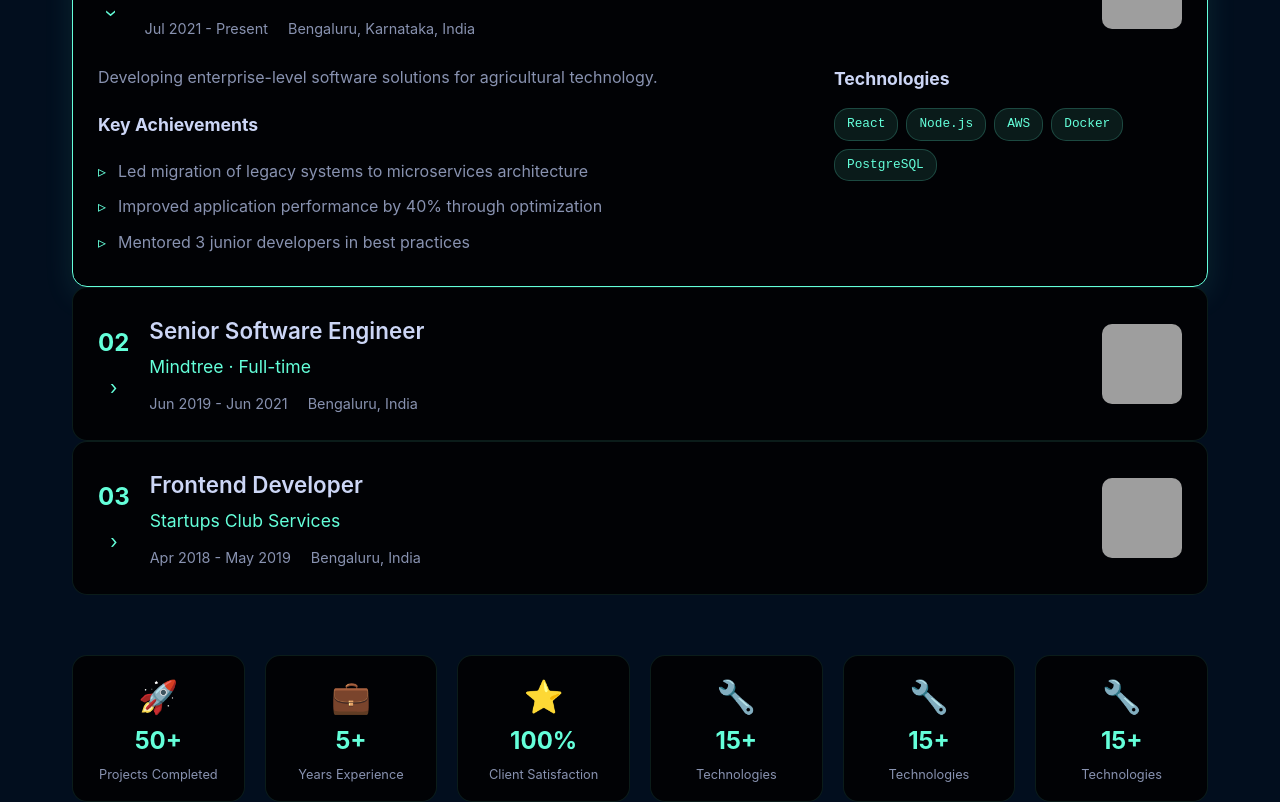
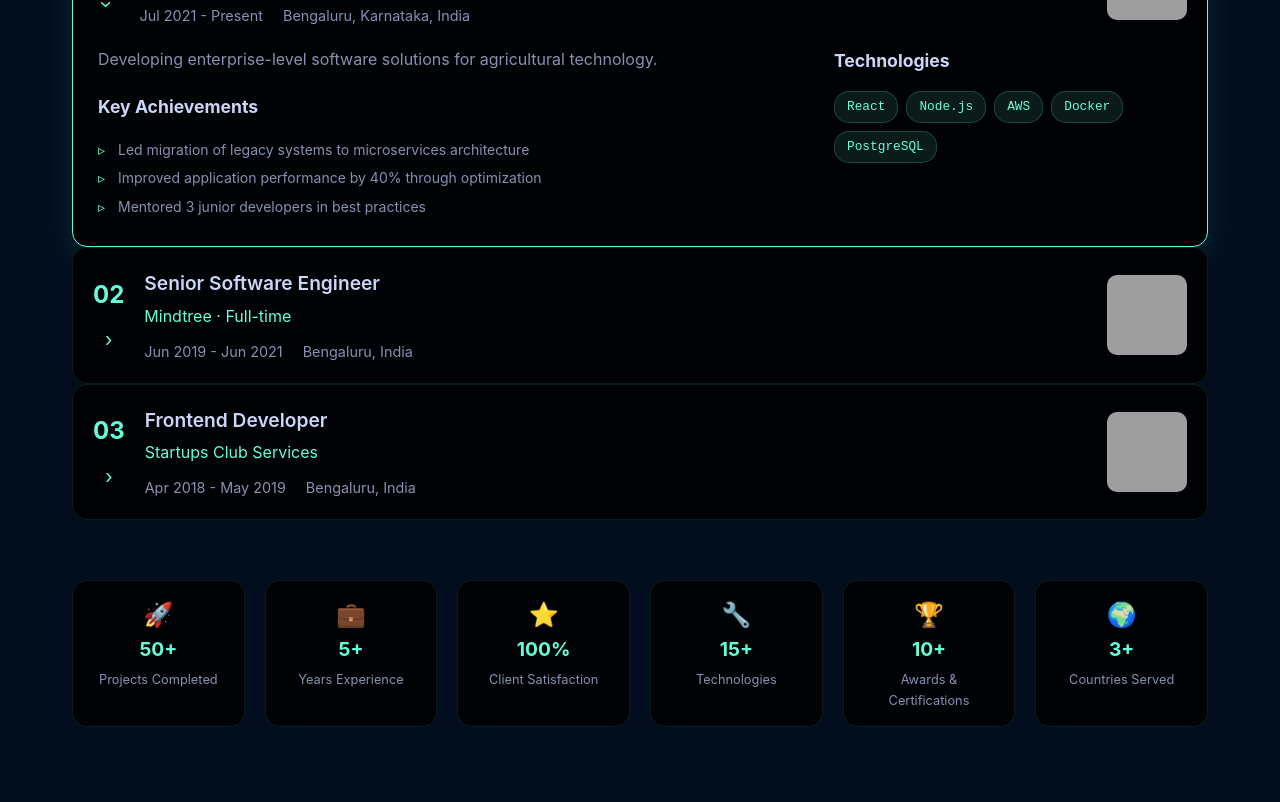
Before and after one commit to akhtarvahid/va-portfolio, a React (Vite) app: page / in a window 1280 px wide. Shown: the part 1100-1902 px from the top of the page. Built offline with nearby package versions, Linux system fonts and the light colour scheme; grey boxes are pictures that could not be loaded.

Commit message:
feat: states data

```diff
--- a/src/components/Portfolio.css
+++ b/src/components/Portfolio.css
@@ -770,7 +770,7 @@ section {
 .accordion-header {
   display: flex;
   align-items: center;
-  padding: 25px;
+  padding: 20px;
   cursor: pointer;
   gap: 20px;
   transition: all 0.3s ease;
@@ -808,7 +808,7 @@ section {
 }
 
 .accordion-main-info h4 {
-  font-size: 1.4rem;
+  font-size: 1.2rem;
   color: #ccd6f6;
   margin-bottom: 5px;
   font-weight: 600;
@@ -817,9 +817,11 @@ section {
 .company {
   color: #64ffda;
   margin-bottom: 10px;
-  font-size: 1.1rem;
+  font-size: 1rem;
 }
-
+.location, .duration {
+  font-size: .9rem;
+}
 .accordion-meta {
   display: flex;
   gap: 20px;
@@ -876,9 +878,10 @@ section {
 
 .achievements li {
   color: #8892b0;
-  padding: 5px 0;
+  padding: 3px 0;
   position: relative;
   padding-left: 20px;
+  font-size: .875rem;
 }
 
 .achievements li:before {
@@ -931,11 +934,11 @@ section {
 }
 
 .stat-icon {
-  font-size: 2rem;
+  font-size: 1.5rem;
 }
 
 .stat-content h4 {
-  font-size: 1.5rem;
+  font-size: 1.2rem;
   color: #64ffda;
   margin-bottom: 5px;
   font-weight: 700;
--- a/src/components/Portfolio.tsx
+++ b/src/components/Portfolio.tsx
@@ -339,7 +339,14 @@ const AboutSection = () => {
       image: "https://images.unsplash.com/photo-1556655848-f3a79cc6d4b3?w=300",
     },
   ];
-
+  const statsData = [
+    { id: 1, icon: "🚀", number: "50+", label: "Projects Completed" },
+    { id: 2, icon: "💼", number: "5+", label: "Years Experience" },
+    { id: 3, icon: "⭐", number: "100%", label: "Client Satisfaction" },
+    { id: 4, icon: "🔧", number: "15+", label: "Technologies" },
+    { id: 5, icon: "🏆", number: "10+", label: "Awards & Certifications" },
+    { id: 6, icon: "🌍", number: "3+", label: "Countries Served" },
+  ];
   const toggleExperience = (id: number) => {
     setActiveExperience(activeExperience === id ? null : id);
   };
@@ -419,51 +426,15 @@ const AboutSection = () => {
 
           {/* Quick Stats */}
           <div className="quick-stats">
-            <div className="stat-card">
-              <div className="stat-icon">🚀</div>
-              <div className="stat-content">
-                <h4>50+</h4>
-                <p>Projects Completed</p>
+            {statsData.map((stat) => (
+              <div key={stat.id} className="stat-card">
+                <div className="stat-icon">{stat.icon}</div>
+                <div className="stat-content">
+                  <h4>{stat.number}</h4>
+                  <p>{stat.label}</p>
+                </div>
               </div>
-            </div>
-
-            <div className="stat-card">
-              <div className="stat-icon">💼</div>
-              <div className="stat-content">
-                <h4>5+</h4>
-                <p>Years Experience</p>
-              </div>
-            </div>
-
-            <div className="stat-card">
-              <div className="stat-icon">⭐</div>
-              <div className="stat-content">
-                <h4>100%</h4>
-                <p>Client Satisfaction</p>
-              </div>
-            </div>
-
-            <div className="stat-card">
-              <div className="stat-icon">🔧</div>
-              <div className="stat-content">
-                <h4>15+</h4>
-                <p>Technologies</p>
-              </div>
-            </div>
-            <div className="stat-card">
-              <div className="stat-icon">🔧</div>
-              <div className="stat-content">
-                <h4>15+</h4>
-                <p>Technologies</p>
-              </div>
-            </div>
-            <div className="stat-card">
-              <div className="stat-icon">🔧</div>
-              <div className="stat-content">
-                <h4>15+</h4>
-                <p>Technologies</p>
-              </div>
-            </div>
+            ))}
           </div>
         </div>
       </div>
```
